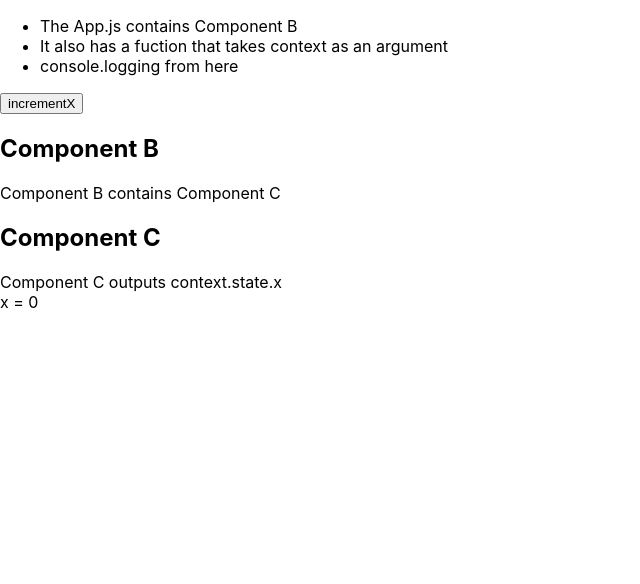
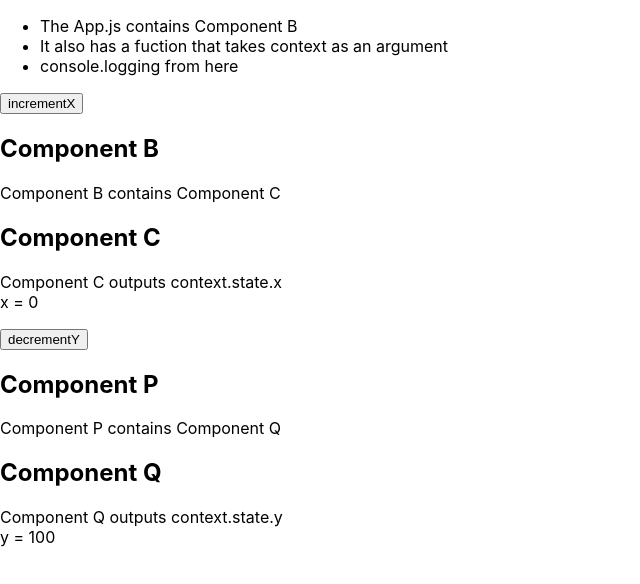
Before and after one commit to exitroute/context-api-exercise, a React (Create React App) app: page / in a window 1280 px wide. Shown: the top 584 px of the page, without its empty margins (0-640 px from the left). Built offline with nearby package versions, Linux system fonts and the light colour scheme.

Commit message:
decrement Y implemented

```diff
--- a/src/App.js
+++ b/src/App.js
@@ -3,6 +3,7 @@ import React, { Component } from 'react';
 import './App.css';
 import { MyProvider, MyContext } from './context';
 import B from './components/B';
+import P from "./components/P";
 
 class App extends Component {
   render() {
@@ -26,6 +27,8 @@ class App extends Component {
                 </ul>
                 <button onClick={context.incrementX}>incrementX</button>
                 <B />
+                <button onClick={context.decrementY}>decrementY</button>
+                <P />
               </div>
             )
           }
--- a/src/components/P.js
+++ b/src/components/P.js
@@ -0,0 +1,14 @@
+import React, { Component } from 'react';
+import Q from "./Q";
+
+export default class P extends Component {
+  render() {
+    return (
+      <div>
+      <h2>Component P</h2>
+      Component P contains Component Q
+      <Q />
+    </div>
+    );
+  }
+}
--- /dev/null
+++ b/src/components/Q.js
@@ -0,0 +1,22 @@
+import React, { Component } from 'react';
+import { MyContext } from "../context.js";
+
+export default class Q extends Component {
+  render() {
+    return (
+      <MyContext.Consumer>
+        {
+          (context) => (
+            <div>
+              <h2>Component Q</h2>
+              <p>
+                Component Q outputs context.state.y<br />
+                y = {context.state.y}
+              </p>
+            </div>
+          )
+        }
+      </ MyContext.Consumer>
+    )
+  }
+}
```
